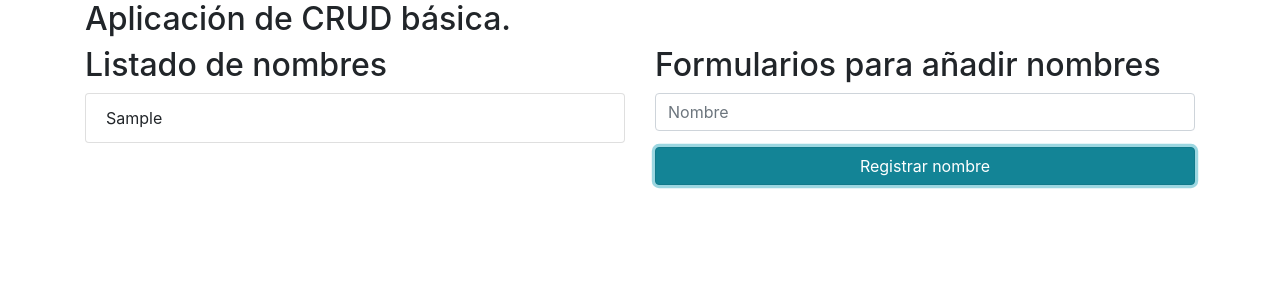
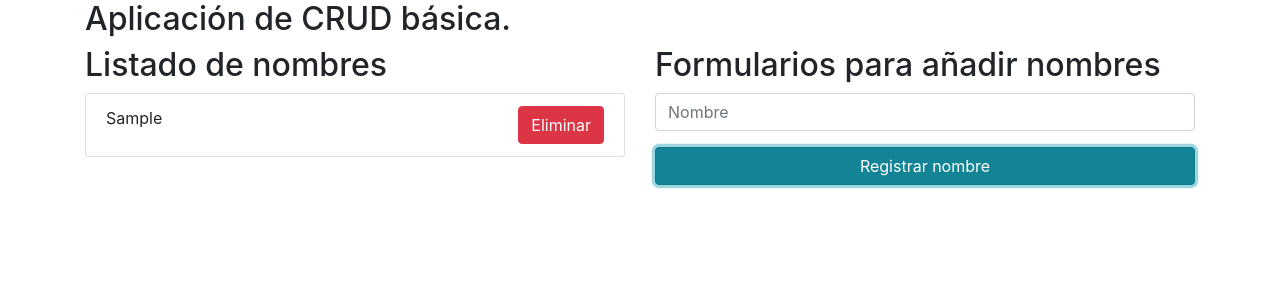
Before and after one commit to ZoltanMG/crud-basico-react, a React (Create React App) app: page / in a window 1280 px wide. Both pictures are taken after typing "Sample" into the empty fields and a click on the input "Registrar nombre". Shown: the top 300 px of the page. Built offline with nearby package versions, Linux system fonts and the light colour scheme.

Commit message:
[Update]: se agregó el boton de eliminar nombre del registro de manera exitosa y funcional

```diff
--- a/src/components/ListadoNombres.jsx
+++ b/src/components/ListadoNombres.jsx
@@ -22,6 +22,14 @@ const ListadoNombres = () => {
         setNombre('')
     }
 
+    // - deleteNombre realiza:
+    // crea una nueva array omitiendo el objeto con la id pasada,
+    // cambia la nueva array por listaNombres.
+    const deleteNombre = (id) => {
+        const nuevaArray = listaNombres.filter(item => item.id !== id)
+        setListaNombres(nuevaArray)
+    }
+
     return (
         <div>
             <h2>Aplicación de CRUD básica.</h2>
@@ -33,6 +41,12 @@ const ListadoNombres = () => {
                             listaNombres.map(item =>
                                 <li key={item.id} className="list-group-item">
                                     {item.nombre}
+                                    <button
+                                        className="btn btn-danger float-right"
+                                        onClick={() => { deleteNombre(item.id) }}
+                                    >
+                                        Eliminar
+                                    </button>
                                 </li>
                             )
                         }
```
